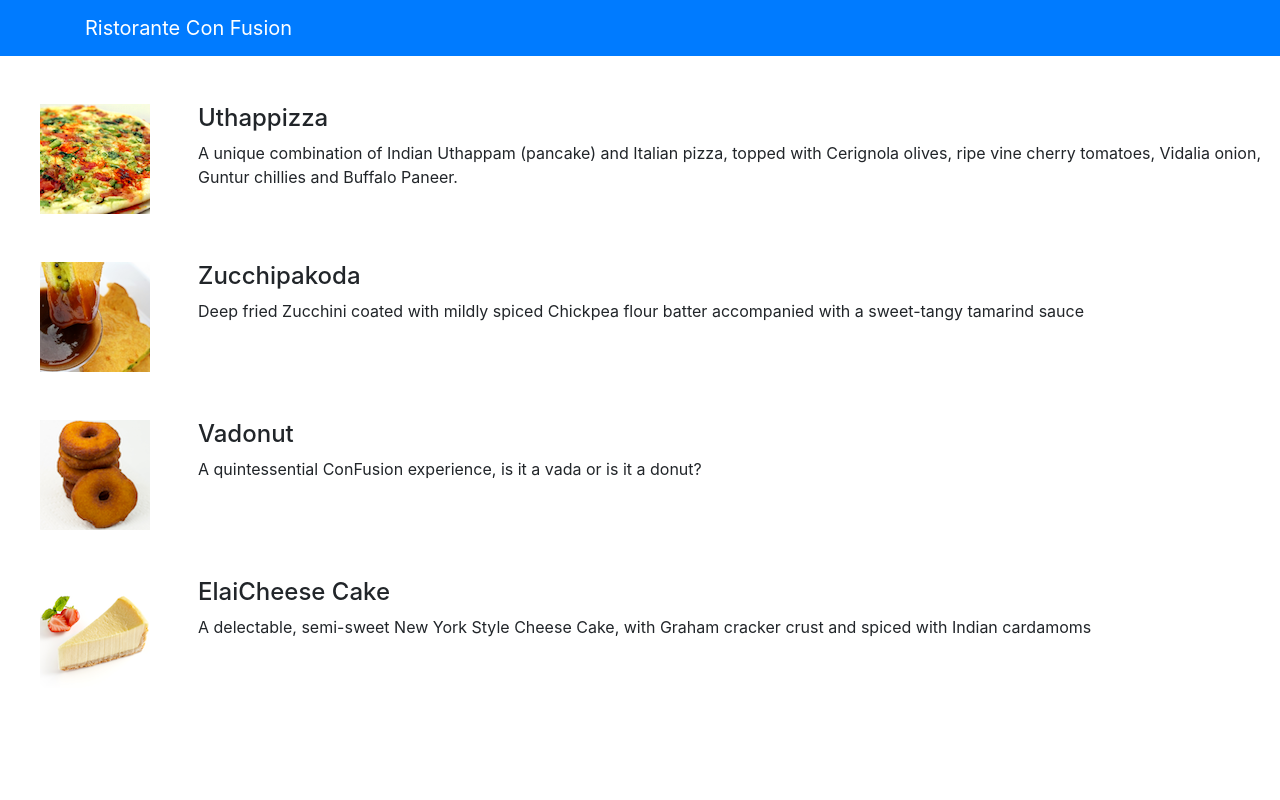
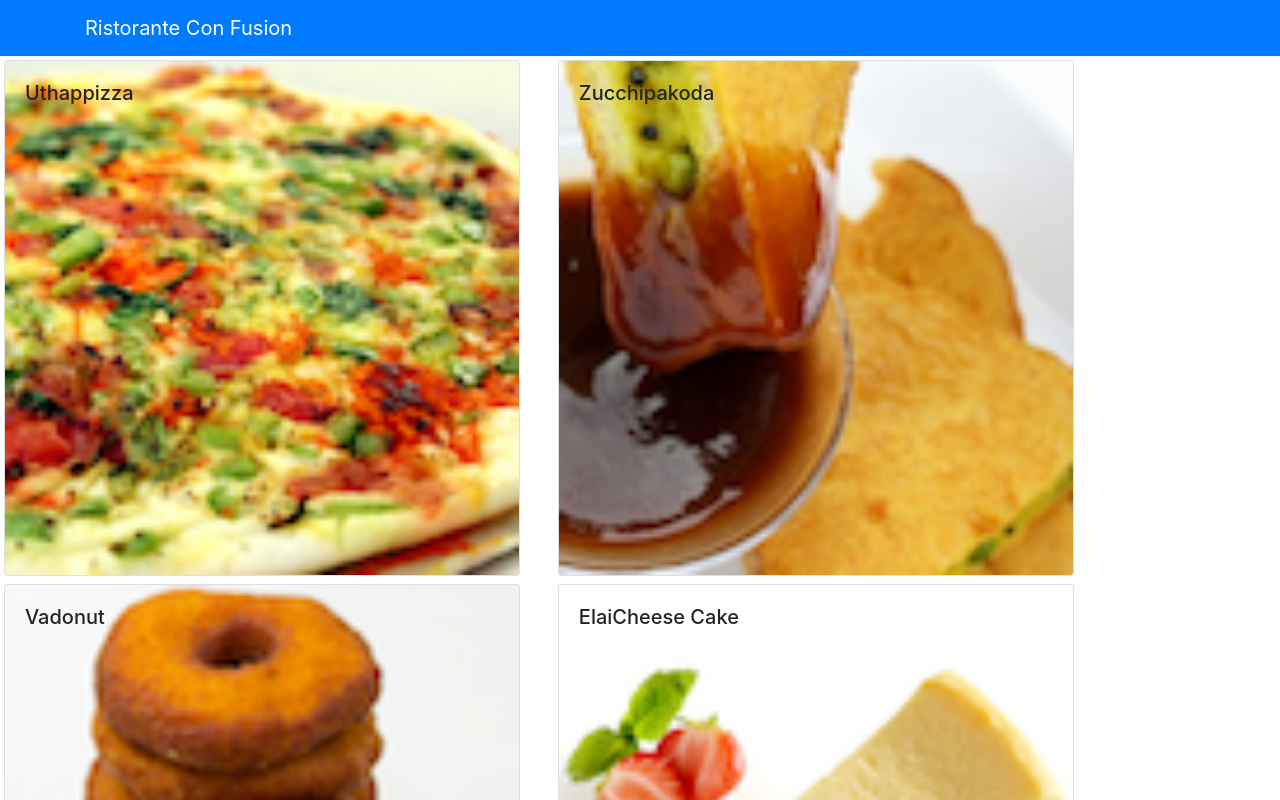
Before and after one commit to fastsnail123/React, a React (Create React App) app: page / in a window 1280 px wide. Shown: the top 800 px of the page. Built offline with nearby package versions, Linux system fonts and the light colour scheme.

Commit message:
using card

```diff
--- a/src/App.js
+++ b/src/App.js
@@ -1,10 +1,19 @@
-import React from 'react';
+import React, { Component } from 'react';
 import logo from './logo.svg';
 import { Navbar, NavbarBrand } from 'reactstrap';
 import Menu from './components/MenuComponents';
 import './App.css';
+import {DISHES } from './shared/dishes';
 
-function App() {
+class  App extends Component {
+  constructor(props){
+  super(props);
+    this.state={
+      dishes: DISHES
+    };
+  }
+
+  render(){
   return (
     <div className="App">
       <Navbar dark color="primary">
@@ -14,9 +23,9 @@
           </NavbarBrand>
         </div>
       </Navbar>
-      <Menu />
+      <Menu dishes={this.state.dishes}/>
     </div>
   );
 }
-
+}
 export default App;
--- a/src/components/MenuComponents.js
+++ b/src/components/MenuComponents.js
@@ -1,61 +1,48 @@
 import React, {Component} from 'react';
-import{Media} from 'reactstrap';
+import{Card, CardImg, CardImgOverlay,CardText, CardBody,CardTitle} from 'reactstrap';
 
 class Menu extends Component{
 
     constructor(props){
         super(props);
         this.state={
-            dishes:[
-                {
-                    id: 0,
-                    name:'Uthappizza',
-                    image: 'assets/images/uthappizza.png',
-                    category: 'mains',
-                    label:'Hot',
-                    price:'4.99',
-                    description:'A unique combination of Indian Uthappam (pancake) and Italian pizza, topped with Cerignola olives, ripe vine cherry tomatoes, Vidalia onion, Guntur chillies and Buffalo Paneer.'                        },
-                 {
-                    id: 1,
-                    name:'Zucchipakoda',
-                    image: 'assets/images/zucchipakoda.png',
-                    category: 'appetizer',
-                    label:'',
-                    price:'1.99',
-                    description:'Deep fried Zucchini coated with mildly spiced Chickpea flour batter accompanied with a sweet-tangy tamarind sauce'                        },
-                 {
-                    id: 2,
-                    name:'Vadonut',
-                    image: 'assets/images/vadonut.png',
-                    category: 'appetizer',
-                    label:'New',
-                    price:'1.99',
-                    description:'A quintessential ConFusion experience, is it a vada or is it a donut?'                        },
-                 {
-                    id: 3,
-                    name:'ElaiCheese Cake',
-                    image: 'assets/images/elaicheesecake.png',
-                    category: 'dessert',
-                    label:'',
-                    price:'2.99',
-                    description:'A delectable, semi-sweet New York Style Cheese Cake, with Graham cracker crust and spiced with Indian cardamoms'                        }
-            ]
+            selectedDish: null
+        }
+    }
+
+    onDishSelect(dish){
+        this.setState({selectedDish:dish});
+    }
+
+    renderDish(dish){
+        if(dish != null){
+            return(
+                <Card>
+                    <CardImg width="100%" src={dish.image} alt={dish.name}></CardImg>
+                    <CardBody>
+                        <CardTitle>{dish.name}</CardTitle>
+                        <CardText>{dish.description}</CardText>
+                    </CardBody>
+                </Card>
+            );
+        }
+        else{
+            return(
+                <div></div>
+            );
         }
     }
 
     render(){
-        const menu= this.state.dishes.map((dish) =>{
+        const menu= this.props.dishes.map((dish) =>{
             return (
-                <div key={dish.id} className="col-12 mt-5">
-                    <Media tag="li">
-                        <Media left middle>
-                            <Media object src={dish.image} alt={dish.name}></Media>
-                        </Media>
-                        <Media body className="ml-5">
-                            <Media heading>{dish.name}</Media>
-                            <p>{dish.description}</p>
-                        </Media>
-                    </Media>
+                <div key={dish.id} className="col-12 col-md-5 m-1">
+                    <Card onClick={()=>this.onDishSelect(dish)}>
+                        <CardImg width="100%" src={dish.image} alt={dish.name}></CardImg>
+                        <CardImgOverlay>
+                        <CardTitle>{dish.name}</CardTitle>
+                        </CardImgOverlay>
+                    </Card>
                 </div>
              )
         });
@@ -63,9 +50,10 @@
         return(
             <div className="constainer">
                 <div className="row">
-                    <Media list>
                         {menu}
-                    </Media>
+                </div>
+                <div className="row">
+                    {this.renderDish(this.state.selectedDish)}
                 </div>
             </div>
         );
--- /dev/null
+++ b/src/shared/dishes.js
@@ -0,0 +1,186 @@
+export const DISHES =
+    [
+        {
+        id: 0,
+        name:'Uthappizza',
+        image: 'assets/images/uthappizza.png',
+        category: 'mains',
+        label:'Hot',
+        price:'4.99',
+        description:'A unique combination of Indian Uthappam (pancake) and Italian pizza, topped with Cerignola olives, ripe vine cherry tomatoes, Vidalia onion, Guntur chillies and Buffalo Paneer.',
+        comments: [
+            {
+            id: 0,
+            rating: 5,
+            comment: "Imagine all the eatables, living in conFusion!",
+            author: "John Lemon",
+            date: "2012-10-16T17:57:28.556094Z"
+            },
+            {
+            id: 1,
+            rating: 4,
+            comment: "Sends anyone to heaven, I wish I could get my mother-in-law to eat it!",
+            author: "Paul McVites",
+            date: "2014-09-05T17:57:28.556094Z"
+            },
+            {
+            id: 2,
+            rating: 3,
+            comment: "Eat it, just eat it!",
+            author: "Michael Jaikishan",
+            date: "2015-02-13T17:57:28.556094Z"
+            },
+            {
+            id: 3,
+            rating: 4,
+            comment: "Ultimate, Reaching for the stars!",
+            author: "Ringo Starry",
+            date: "2013-12-02T17:57:28.556094Z"
+            },
+            {
+            id: 4,
+            rating: 2,
+            comment: "It's your birthday, we're gonna party!",
+            author: "25 Cent",
+            date: "2011-12-02T17:57:28.556094Z"
+            }
+        ]                        },
+        {
+        id: 1,
+        name:'Zucchipakoda',
+        image: 'assets/images/zucchipakoda.png',
+        category: 'appetizer',
+        label:'',
+        price:'1.99',
+        description:'Deep fried Zucchini coated with mildly spiced Chickpea flour batter accompanied with a sweet-tangy tamarind sauce',
+        comments: [
+            {
+            id: 0,
+            rating: 5,
+            comment: "Imagine all the eatables, living in conFusion!",
+            author: "John Lemon",
+            date: "2012-10-16T17:57:28.556094Z"
+            },
+            {
+            id: 1,
+            rating: 4,
+            comment: "Sends anyone to heaven, I wish I could get my mother-in-law to eat it!",
+            author: "Paul McVites",
+            date: "2014-09-05T17:57:28.556094Z"
+            },
+            {
+            id: 2,
+            rating: 3,
+            comment: "Eat it, just eat it!",
+            author: "Michael Jaikishan",
+            date: "2015-02-13T17:57:28.556094Z"
+            },
+            {
+            id: 3,
+            rating: 4,
+            comment: "Ultimate, Reaching for the stars!",
+            author: "Ringo Starry",
+            date: "2013-12-02T17:57:28.556094Z"
+            },
+            {
+            id: 4,
+            rating: 2,
+            comment: "It's your birthday, we're gonna party!",
+            author: "25 Cent",
+            date: "2011-12-02T17:57:28.556094Z"
+            }
+        ]
+        },
+        {
+        id: 2,
+        name:'Vadonut',
+        image: 'assets/images/vadonut.png',
+        category: 'appetizer',
+        label:'New',
+        price:'1.99',
+        description:'A quintessential ConFusion experience, is it a vada or is it a donut?',
+        comments: [
+            {
+                id: 0,
+                rating: 5,
+                comment: "Imagine all the eatables, living in conFusion!",
+                author: "John Lemon",
+                date: "2012-10-16T17:57:28.556094Z"
+                },
+                {
+                id: 1,
+                rating: 4,
+                comment: "Sends anyone to heaven, I wish I could get my mother-in-law to eat it!",
+                author: "Paul McVites",
+                date: "2014-09-05T17:57:28.556094Z"
+                },
+                {
+                id: 2,
+                rating: 3,
+                comment: "Eat it, just eat it!",
+                author: "Michael Jaikishan",
+                date: "2015-02-13T17:57:28.556094Z"
+                },
+                {
+                id: 3,
+                rating: 4,
+                comment: "Ultimate, Reaching for the stars!",
+                author: "Ringo Starry",
+                date: "2013-12-02T17:57:28.556094Z"
+                },
+                {
+                id: 4,
+                rating: 2,
+                comment: "It's your birthday, we're gonna party!",
+                author: "25 Cent",
+                date: "2011-12-02T17:57:28.556094Z"
+                }
+            ]
+            },
+            {
+            id: 3,
+            name:'ElaiCheese Cake',
+            image: 'assets/images/elaicheesecake.png',
+            category: 'dessert',
+            label:'',
+            price:'2.99',
+            description:'A delectable, semi-sweet New York Style Cheese Cake, with Graham cracker crust and spiced with Indian cardamoms',
+            comments: [
+                {
+                id: 0,
+                rating: 5,
+                comment: "Imagine all the eatables, living in conFusion!",
+                author: "John Lemon",
+                date: "2012-10-16T17:57:28.556094Z"
+                },
+                {
+                    id: 1,
+                    rating: 4,
+                    comment: "Sends anyone to heaven, I wish I could get my mother-in-law to eat it!",
+                    author: "Paul McVites",
+                    date: "2014-09-05T17:57:28.556094Z"
+                    },
+                    {
+                    id: 2,
+                    rating: 3,
+                    comment: "Eat it, just eat it!",
+                    author: "Michael Jaikishan",
+                    date: "2015-02-13T17:57:28.556094Z"
+                    },
+                    {
+                    id: 3,
+                    rating: 4,
+                    comment: "Ultimate, Reaching for the stars!",
+                    author: "Ringo Starry",
+                    date: "2013-12-02T17:57:28.556094Z"
+                    },
+                    {
+                    id: 4,
+                    rating: 2,
+                    comment: "It's your birthday, we're gonna party!",
+                    author: "25 Cent",
+                    date: "2011-12-02T17:57:28.556094Z"
+                    }
+                ]
+                }
+            ];
```
